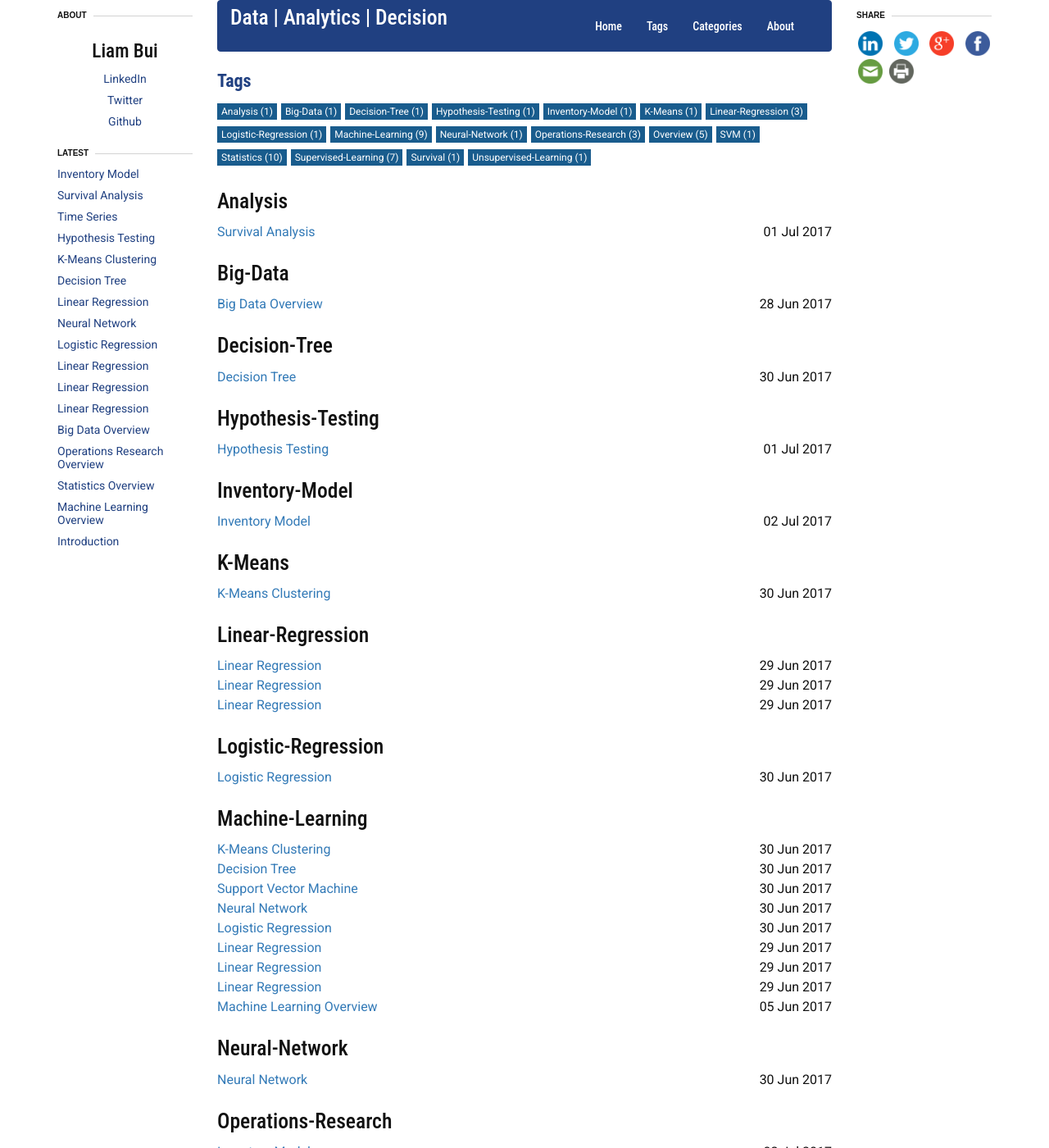
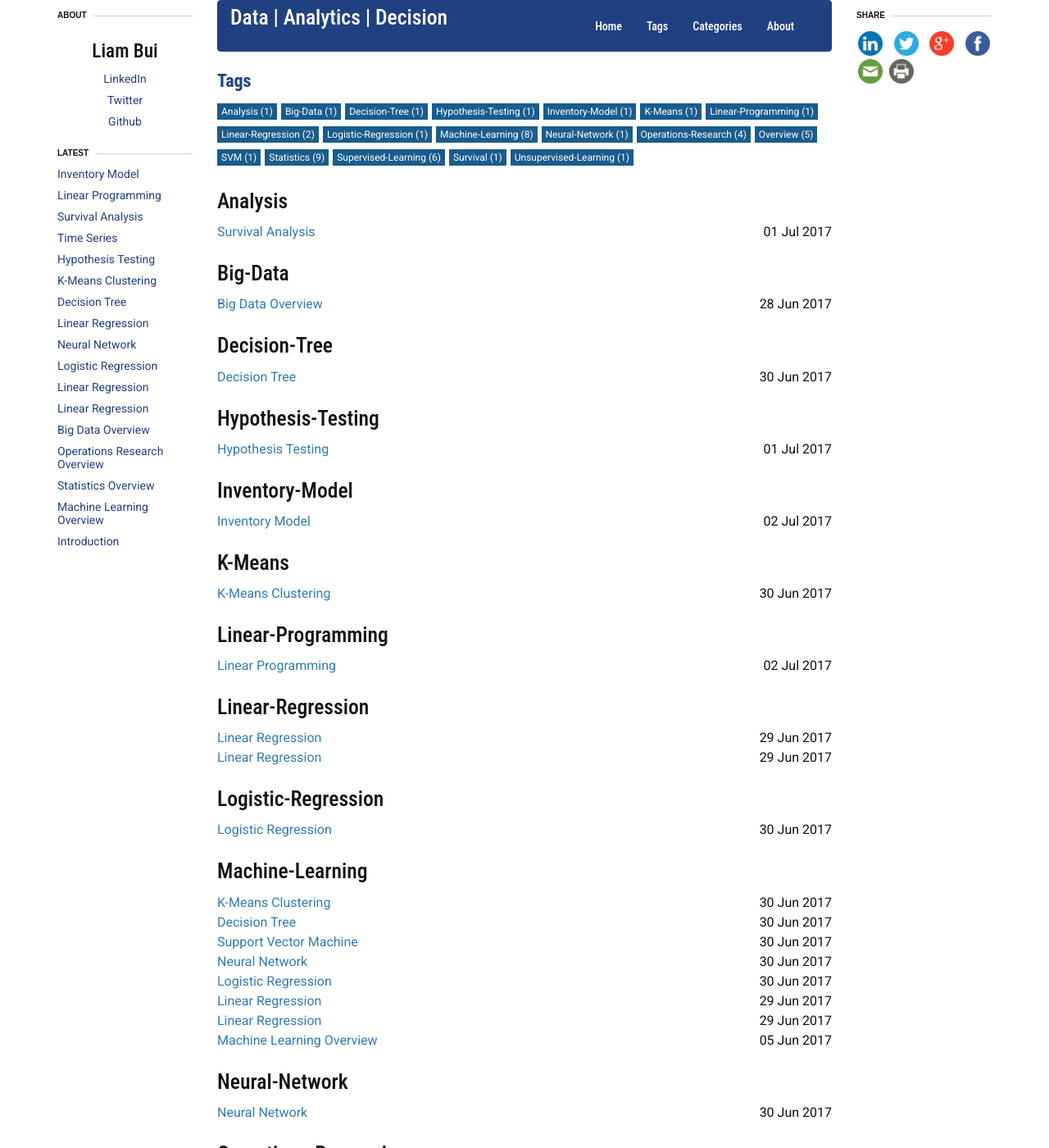
Before and after one commit to liambll/blog-archive, a Jekyll site: the page built from tags.md, in a window 1280 px wide and 1400 px high. Shown: the whole window at 82% size. Built offline with Jekyll 4.4.1, drawn with Linux system fonts in a browser that asks for light colours; nearby versions of some CDN libraries; some of the changed lines change nothing that is shown; some of the changed text lies outside the part shown.

Commit message:
Update 2017-07-02-linear-programming.markdown

```diff
--- a/_posts/2017-07-02-linear-programming.markdown
+++ b/_posts/2017-07-02-linear-programming.markdown
@@ -1,31 +1,16 @@
 ---
 layout: post
 comments: true
-title:  "Linear Regression"
-title2:  "Linear Regression"
-date:   2017-06-29 15:22:00
-permalink: 2017/06/29/linear-regression/
+title:  "Linear Programming"
+title2:  "Linear Programming"
+date:   2017-07-02 08:22:00
+permalink: /linear-programming/
 mathjax: true
-tags: Statistics Machine-Learning Linear-Regression Supervised-Learning
-categories: Statistics Machine-Learning
-img: /blog/assets/linear-regression/linear-regression.png
-summary: Linear regression is an approach for modeling the relationship between a scalar dependent variable y and one or more explanatory variables (or independent variables) denoted X...
+tags: Operations-Research Linear-Programming
+categories: Operations-Research
+img: /blog/assets/linear-programming/linear-programming.png
+summary: Linear programming (LP) is a method to achieve the best outcome (such as maximum profit or lowest cost) in a mathematical model whose requirements are represented by linear relationships...
 ---
 
 
-"Linear regression is an approach for modeling the relationship between a dependent variable and one or more explanatory variables." In Statistics, Linear regression is used to understand how changes in explanatory variables would affect the dependent variable. In machine learning, the focus is more to predict value of dependent variable based on explanatory variables.
-
-Some examples:
-- analyze relationship between customer's satisfaction and customer's waiting time, call duration, discussion topic, etc
-- predict house price based on the house's characteristics (location, areas, number of bed rooms, number of bath rooms, etc)
-
-## 1. Model
-
-
-## 2. Learning
-
-## 3. Examples
-
-## 4. Further thought
-
-## 5. Statistical perspectives
+"Linear programming (LP) is a method to achieve the best outcome (such as maximum profit or lowest cost) in a mathematical model whose requirements are represented by linear relationships."
```
